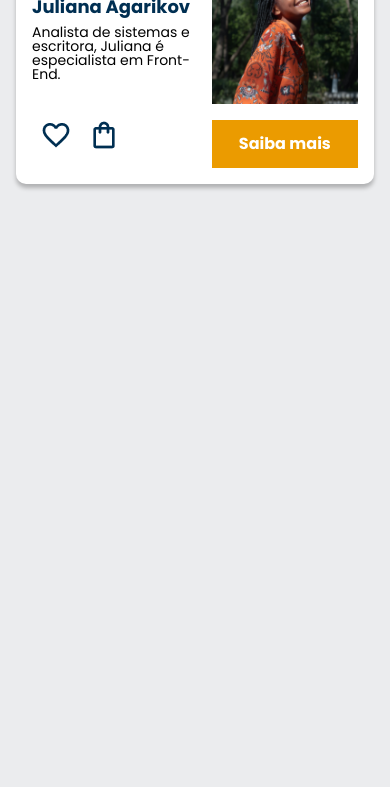
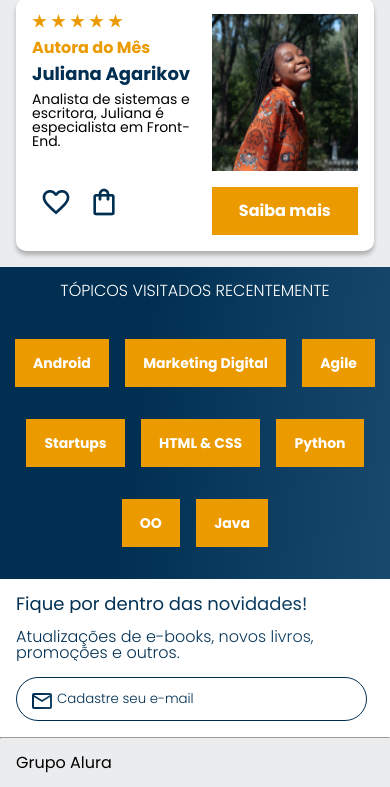
Before and after one commit to RAGE4B/AluraBooks, a plain HTML site: page index.html in a window 390 px wide. Shown: the part 1158-1945 px from the top of the page. Before the commit the page ends 1358 px from the top, so only its background shows below. Drawn offline with nearby package versions, Linux system fonts and the light colour scheme.

Commit message:
Design mobile finalizado

```diff
--- a/index.html
+++ b/index.html
@@ -142,15 +142,54 @@
                 </div>
         </div>
     </section>
+    <section class="topicos">
+        <h2 class="topicos__titulo">TÓPICOS VISITADOS RECENTEMENTE</h2>
+        <ul class="topicos__lista">
+            <li class="topicos__item">
+                <a href="#" class="topicos__link">Android</a>
+            </li>
+            <li class="topicos__item">
+                <a href="#" class="topicos__link">Marketing Digital</a>
+            </li>
+            <li class="topicos__item">
+                <a href="#" class="topicos__link">Agile</a>
+            </li>
+            <li class="topicos__item">
+                <a href="#" class="topicos__link">Startups</a>
+            </li>
+            <li class="topicos__item">
+                <a href="#" class="topicos__link">HTML & CSS</a>
+            </li>
+            <li class="topicos__item">
+                <a href="#" class="topicos__link">Python</a>
+            </li>
+            <li class="topicos__item">
+                <a href="#" class="topicos__link">OO</a>
+            </li>
+            <li class="topicos__item">
+                <a href="#" class="topicos__link">Java</a>
+            </li>
+        </ul>
+    </section>
+    <section class="contato">
+        <h2 class="contato__titulo">Fique por dentro das novidades!</h2>
+        <p class="contato__texto">Atualizações de e-books, novos livros, promoções e outros.</p>
+        <input type="email" placeholder="Cadastre seu e-mail" class="contato__email">
+    </section>
 
+    <hr/>
+
+    <footer class="rodape">
+        <h2 class="rodape__titulo">Grupo Alura</h2>
+    </footer>
 
     <script src="https://cdn.jsdelivr.net/npm/swiper@8/swiper-bundle.min.js"></script>
     <script type="module">
         import Swiper from 'https://cdn.jsdelivr.net/npm/swiper@8/swiper-bundle.esm.browser.min.js'
 
         const swiper = new Swiper('.swiper',{
-            spaceBetween: 10,
-            slidesPerView: 3,
+            spaceBetween: 15,
+            slidesPerView: 2.5,
             pagination: {
             el: '.swiper-pagination',
             type: 'bullets',
--- a/style.css
+++ b/style.css
@@ -1,6 +1,9 @@
 @import url("./styles/header.css");
 @import url("./styles/banner.css");
 @import url("./styles/carrossel.css");
+@import url("./styles/topicos.css");
+@import url("./styles/contato.css");
+@import url("./styles/footer.css");
 
 :root{
     --cor-de-fundo: #EBECEE;
--- /dev/null
+++ b/styles/contato.css
@@ -0,0 +1,38 @@
+.contato{
+    background-color: var(--branco);
+    padding: 1em;
+}
+
+.contato__titulo{
+    font-size: 18px;
+    font-weight: 500;
+    background: var(--azul-gradiente);
+    -webkit-background-clip: text;
+    -webkit-text-fill-color: transparent;
+    background-clip: text;
+}
+
+.contato__texto{
+    background: var(--azul-gradiente);
+    -webkit-background-clip: text;
+    -webkit-text-fill-color: transparent;
+    background-clip: text;
+    font-weight: 300;
+    margin: 1em 0;
+}
+
+.contato__email{
+    border: 1px solid var(--azul);
+    border-radius: 24px;
+    width: 90%;
+    padding: 1em;
+    color: var(--azul);
+}
+
+.contato__email::placeholder{
+    font-family: var(--font-principal);
+    color: var(--azul);
+    font-weight: 300;
+    background: url("../images/Email.svg") no-repeat;
+    padding-left: 2em;
+}
--- /dev/null
+++ b/styles/footer.css
@@ -0,0 +1,6 @@
+.rodape{
+    padding: 1em;
+}
+hr{
+    margin: 0;
+}
--- /dev/null
+++ b/styles/topicos.css
@@ -0,0 +1,29 @@
+.topicos{
+    background: var(--azul-gradiente);
+    text-align: center;
+    padding: 1em 0;
+}
+
+.topicos__titulo{
+    color: var(--branco);
+    font-weight: 300;
+    margin-bottom: 1.5em;
+}
+
+.topicos__lista{
+    display: flex;
+    flex-wrap: wrap;
+    justify-content: center;
+}
+.topicos__item{
+    margin: 2em 0.5em;
+}
+
+.topicos__link{
+    padding: 1em 1.3em;
+    background-color: var(--laranja);
+    color: var(--branco);
+    font-size: 14px;
+    font-weight: 700;
+    text-decoration: none;
+}
```
